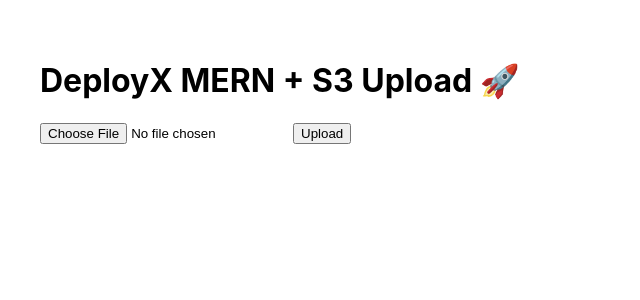
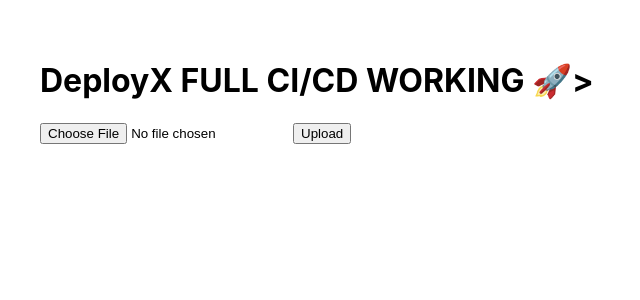
Before and after one commit to Priyangshu0011/Deploy-Anything-Demo, a React (Create React App) app in the folder frontend/: page / in a window 1280 px wide. Shown: the top 300 px of the page, without its empty margins (0-640 px from the left). Built offline with nearby package versions, Linux system fonts and the light colour scheme.

Commit message:
final automation verification

```diff
--- a/frontend/src/App.js
+++ b/frontend/src/App.js
@@ -19,7 +19,7 @@ function App() {
 
   return (
     <div style={{ padding: "40px" }}>
-      <h1>DeployX MERN + S3 Upload 🚀</h1>
+      <h1>DeployX FULL CI/CD WORKING 🚀></h1>
 
       <input
         type="file"
```
